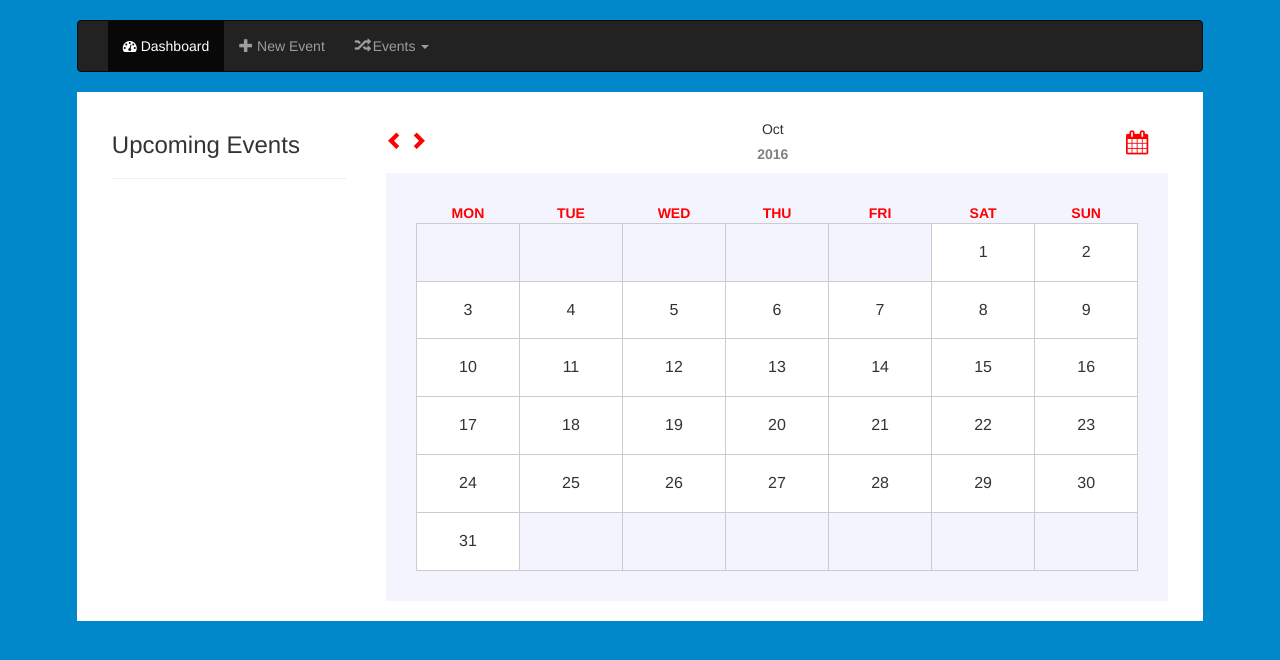
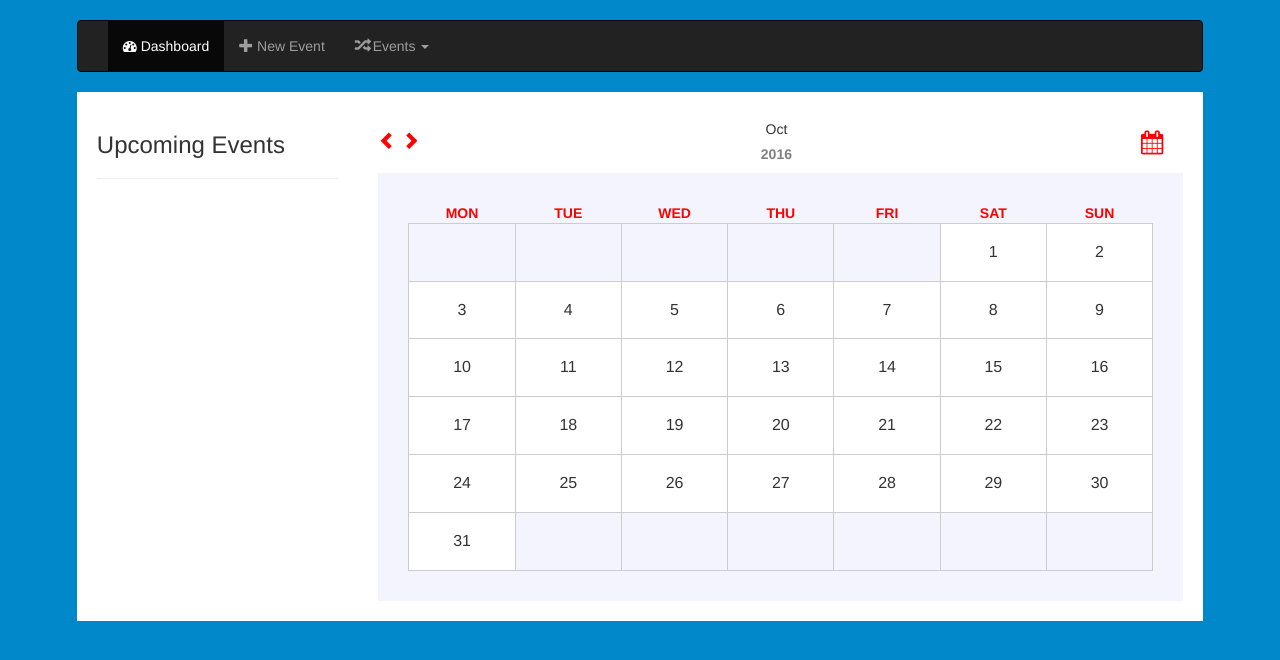
Before and after one commit to NA123456/new-calendar, a PHP site: page / in a window 1280 px wide. Shown: the top 660 px of the page. Run offline with PHP 8.4, Linux system fonts and the light colour scheme; data that the repository does not hold is empty; some libraries are stand-ins or nearby versions.

Commit message:
Update index.php

```diff
--- a/index.php
+++ b/index.php
@@ -147,17 +147,18 @@
 </nav>
 
 <div class="body-container container-fluid">
-
-	<div class="upcoming-event">
+	    <div class="row">
+        <div class="upcoming-event col-sm-3">
+        <div class="">
             <h3>Upcoming Events</h3>
             <hr />
            <?php
             $_event->getUpComingEvents();
             ?>
         </div>
+	</div>
 
-
-	<div class="calendar-content container-fluid" >
+        <div class="calendar-content col-sm-9" >
 
 
         <?php
@@ -166,9 +167,9 @@
         $calendar->draw_calendar($year = date("Y",time()),$month = date("M",time()));
         ?>
 
+        </div>
 
     </div>
-
 </div>
 
 
```
Lines whose indentation alone changed are shown as unchanged.
